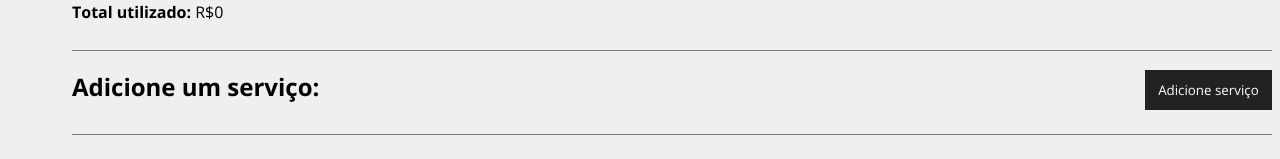
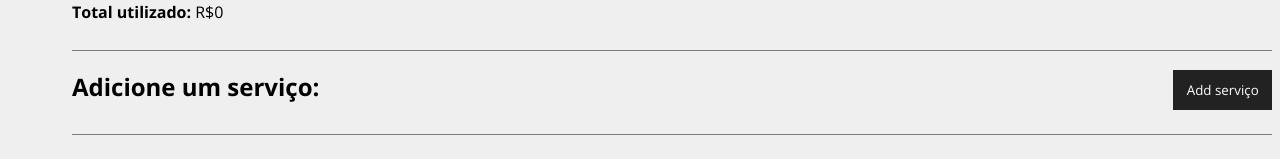
Before and after one commit to joellaranjeira/costs, a React (Create React App) app: page /projeto/1 in a window 1280 px wide. Shown: the part 277-436 px from the top of the page. Built offline with nearby package versions, Linux system fonts and the light colour scheme; data requests are answered from the project's data file.

Commit message:
aula 33 ajuste btn

```diff
--- a/src/components/pages/Project.js
+++ b/src/components/pages/Project.js
@@ -99,7 +99,7 @@ function Project() {
                     <div className={styles.service_form_container}>
                         <h2>Adicione um serviço:</h2>
                         <button className={styles.btn} onClick={toggleServiceForm}>
-                            {!showServiceForm ? 'Adicione serviço' : 'Fechar'}
+                            {!showServiceForm ? 'Add serviço' : 'Fechar'}
                         </button>
                         <div className={styles.project_info}>
                             {showServiceForm && <div>Formulario de serviço</div>}
```
